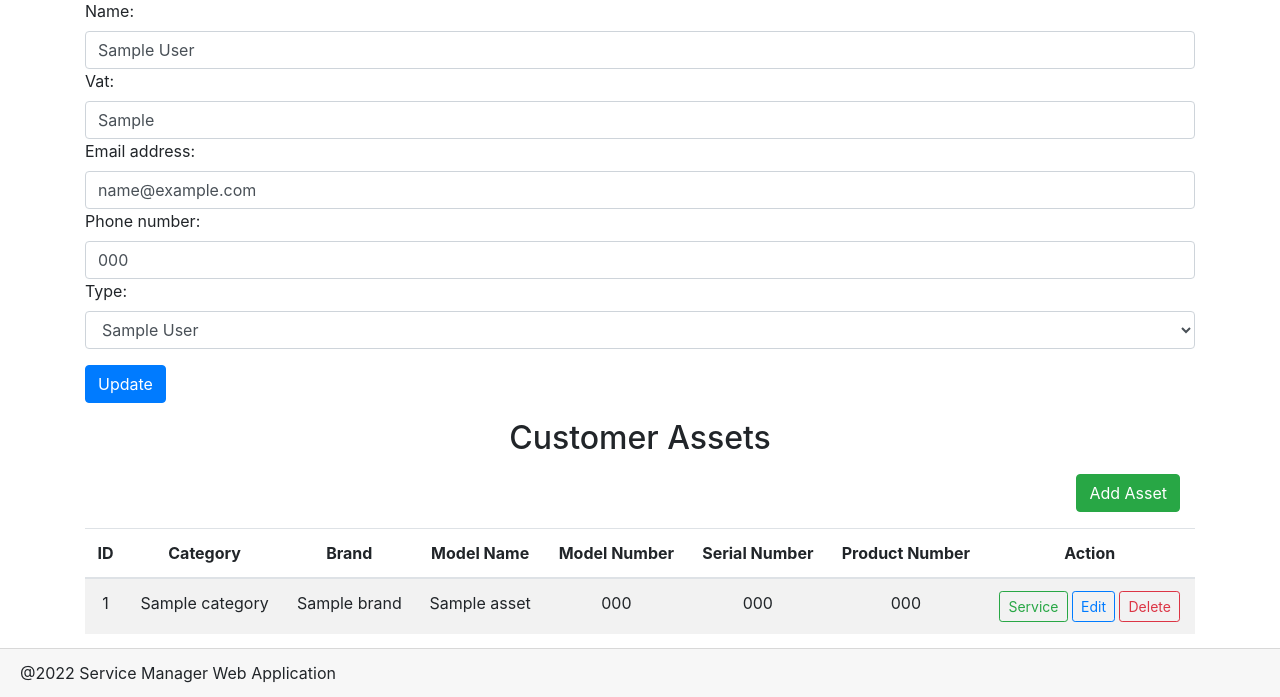
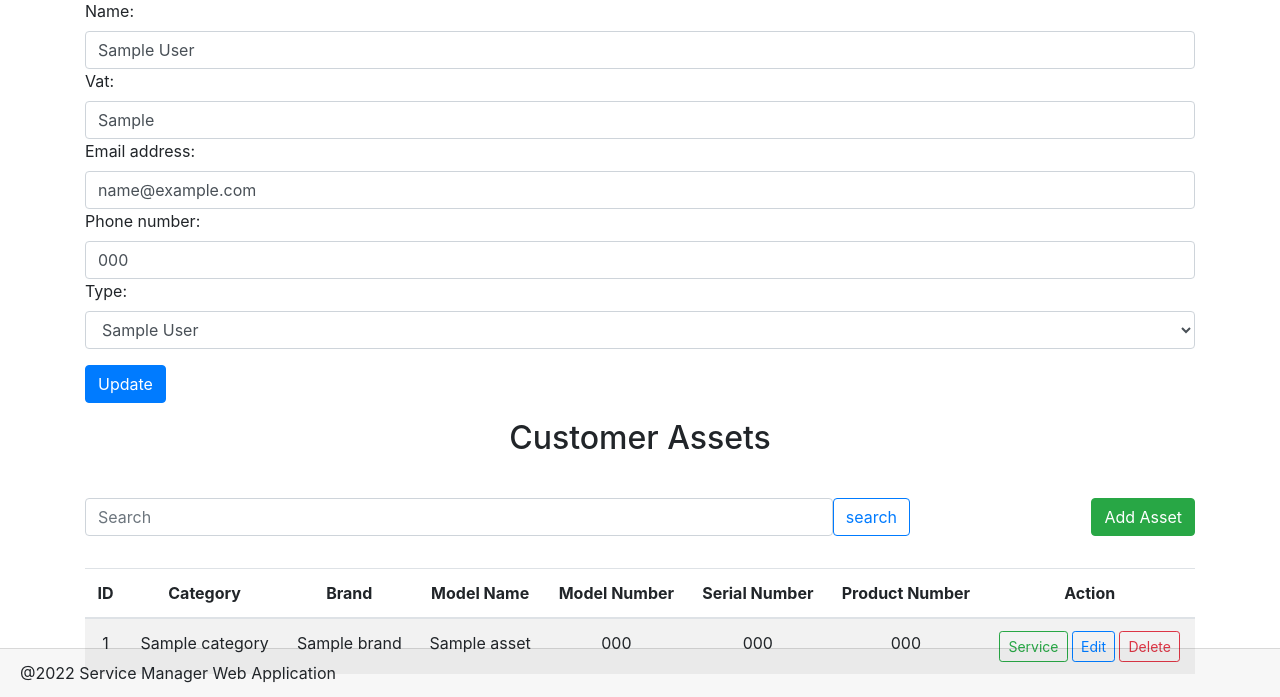
Before and after one commit to svetlinst/Service-manager, a Django app: page /customers/1/ in a window 1280 px wide. Shown: the part 103-800 px from the top of the page. Run offline with Django 4.2, Linux system fonts and the light colour scheme; tables that the repository leaves empty hold one stand-in row (values such as "Sample post"); some libraries are stand-ins or nearby versions.

Commit message:
Add Search functionality for Customer assets view. Add console query logging

```diff
--- a/service_manager/main/templates/customer/customer_edit.html
+++ b/service_manager/main/templates/customer/customer_edit.html
@@ -25,11 +25,25 @@
         </thead>
         <tbody>
         <h2 class='text-center'>Customer Assets</h2>
-        {% if customer_assets %}
-            <div class="col-md-12 text-right my-3">
+        <div class="row">
+            <div class="col-md-9 my-3">
+                <form class="form" method="GET" action="">
+                    <div class="input-group my-3">
+                        <input type="search" class="form-control rounded" placeholder="Search" aria-label="Search"
+                               aria-describedby="search-addon" name="search_value"/>
+                        <button type="submit" class="btn btn-outline-primary"
+                                href="{% url 'edit_customer' object.pk %}">
+                            search
+                        </button>
+                    </div>
+                </form>
+            </div>
+            <div class="col-md-3 text-right align-self-center my-3">
                 <a href="{% url 'create_customer_asset' %}?customer_id={{ object.pk }}" class="btn btn-success">Add
                     Asset</a>
             </div>
+        </div>
+        {% if customer_assets %}
             {% for asset in customer_assets %}
                 <tr>
                     <td>{{ asset.id }}</td>
@@ -52,9 +66,9 @@
         {% else %}
             <tr>
                 <td colspan="100%">
-                    <a href="{% url 'create_customer_asset' %}?customer_id={{ object.pk }}">
-                        Customer Has no Assets Assigned. Create Asset.
-                    </a>
+                    <p>
+                        No records matching your search
+                    </p>
                 </td>
             </tr>
         {% endif %}
--- a/service_manager/main/views.py
+++ b/service_manager/main/views.py
@@ -39,6 +39,10 @@ class EditCustomerView(views.UpdateView):
         customer = context['customer']
 
         context['customer_assets'] = customer.customerasset_set.all()
+
+        search_text = self.request.GET.get('search_value', None)
+        if search_text:
+            context['customer_assets'] = customer.customerasset_set.filter(serial_number__icontains=search_text)
 
         return context
 
```
Also changed, not shown: service_manager/settings.py (+22 -0 lines).
